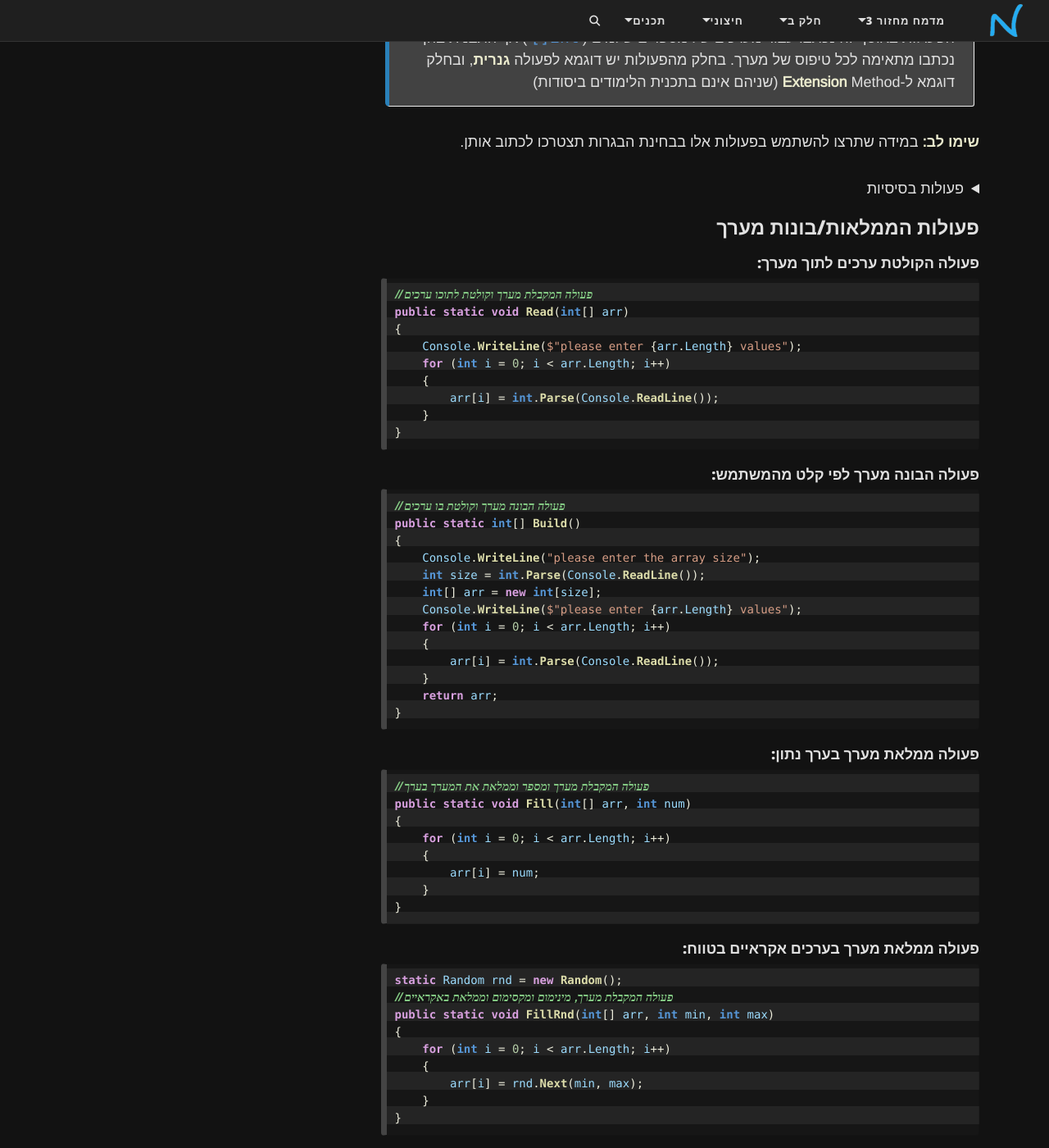
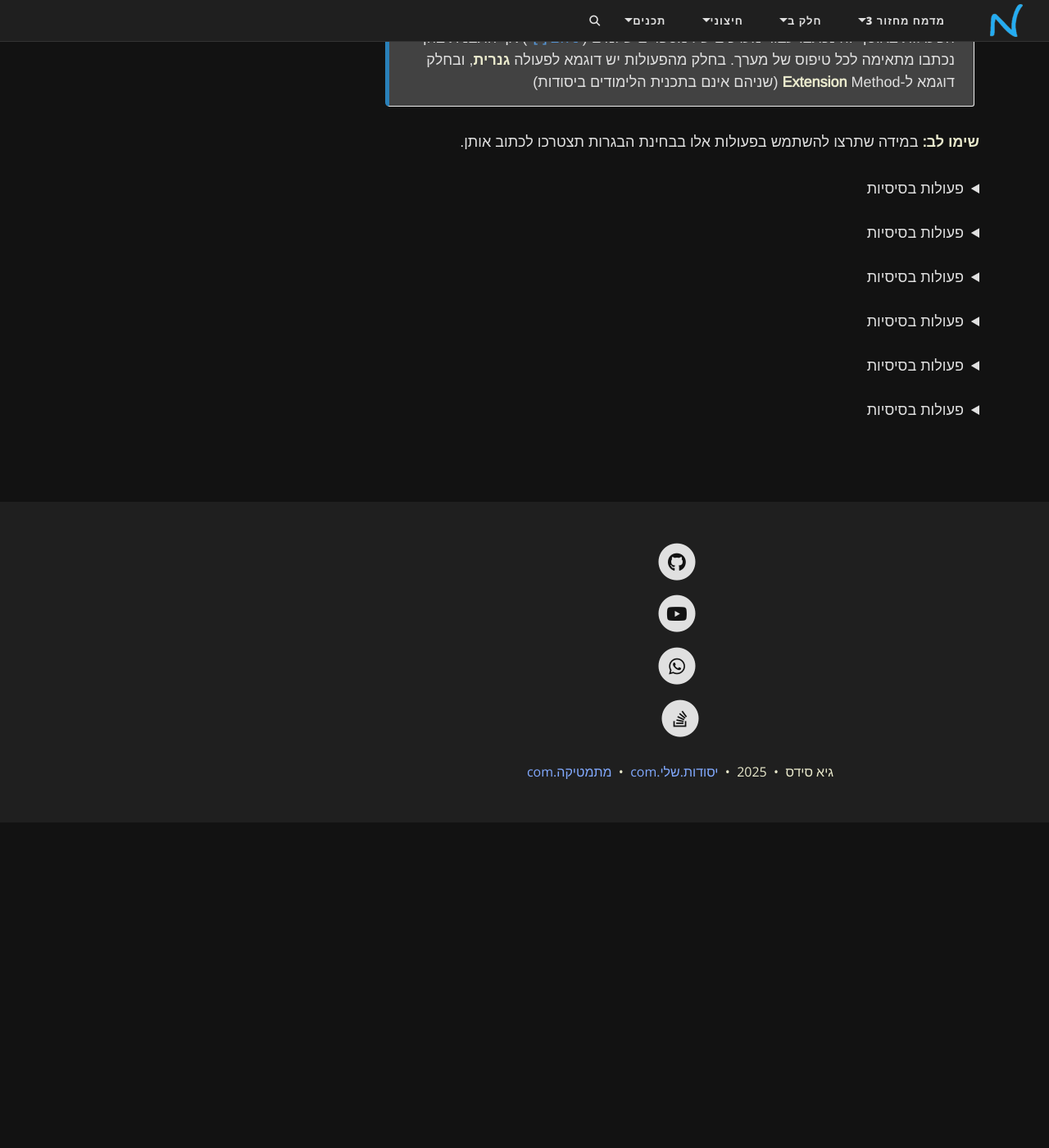
Before and after one commit to 3strategy/BeautifulYesodot, a Jekyll site: the page built from cs2/Chapter9d.md, in a window 1280 px wide and 1400 px high, scrolled down 397 px. Shown: the whole window at 82% size. Built offline with Jekyll 4.4.1, drawn with Linux system fonts in a browser that asks for light colours; comment, search, counter and statistics services are not loaded; some of the changed text lies outside the part shown.

Commit message:
עדכון תבניות

````diff
--- a/cs2/Chapter9d.md
+++ b/cs2/Chapter9d.md
@@ -96,7 +96,7 @@ public static int Count(int[] arr, int num)
 ```
 </details>
 
-### פעולות הממלאות/בונות מערך
+<details markdown="1"><summary>פעולות בסיסיות</summary>פעולות הממלאות/בונות מערך</details>
 
 #### פעולה הקולטת ערכים לתוך מערך:
 
@@ -202,7 +202,9 @@ public static void CircleRight(int[] arr)
 }
 ```
 
-### פעולות לבדיקת תנאי במערך
+</details>
+
+<details markdown="1"><summary>פעולות בסיסיות</summary>פעולות לבדיקת תנאי במערך</summayr>
 
 #### בדיקת קיום ערך:
 
@@ -305,8 +307,9 @@ public static int[] UnCommonValues(int[] arr1, int[] arr2)
     return Resize(arr, count);
 }
 ```
+</details>
 
-### פעולות עבור ערך מקסימלי/מינימלי במערך
+<details markdown="1"><summary>פעולות בסיסיות</summary>פעולות עבור ערך מקסימלי/מינימלי במערך</summary>
 
 #### מקסימום:
 
@@ -360,7 +363,9 @@ public static int IMin(int[] arr)
 }
 ```
 
-### פעולות עבור רצפים
+</details>
+
+<details markdown="1"><summary>פעולות בסיסיות</summary>פעולות עבור רצפים</summary>
 
 #### אורך הרצף הארוך ביותר:
 
@@ -468,8 +473,11 @@ public static int SumOdd(int[] arr)
     return sum;
 }
 ```
+</details>
 
-### מיון בועות (Bubble Sort)
+<details markdown="1"><summary>פעולות בסיסיות</summary>מיונים</summary>
+
+#### מיון בועות (Bubble Sort)
 
 ```csharp
 // מיון בועות: עוברים על המערך ומבצעים מעבר אחד בכל איטרציה
@@ -495,3 +503,4 @@ private static void Swap(int[] arr, int inx1, int inx2)
     int tmp = arr[inx1]; arr[inx1] = arr[inx2]; arr[inx2] = tmp;
 }
 ```
+</details>
````
